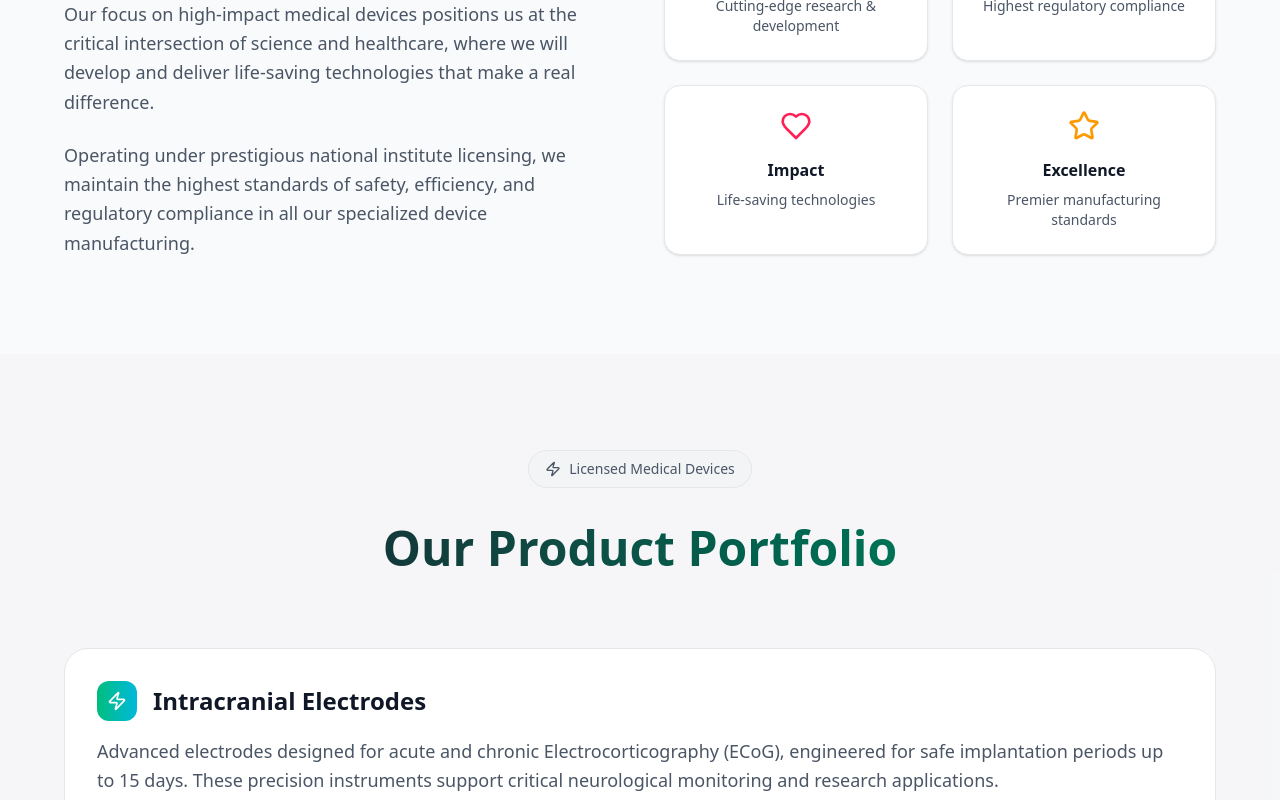
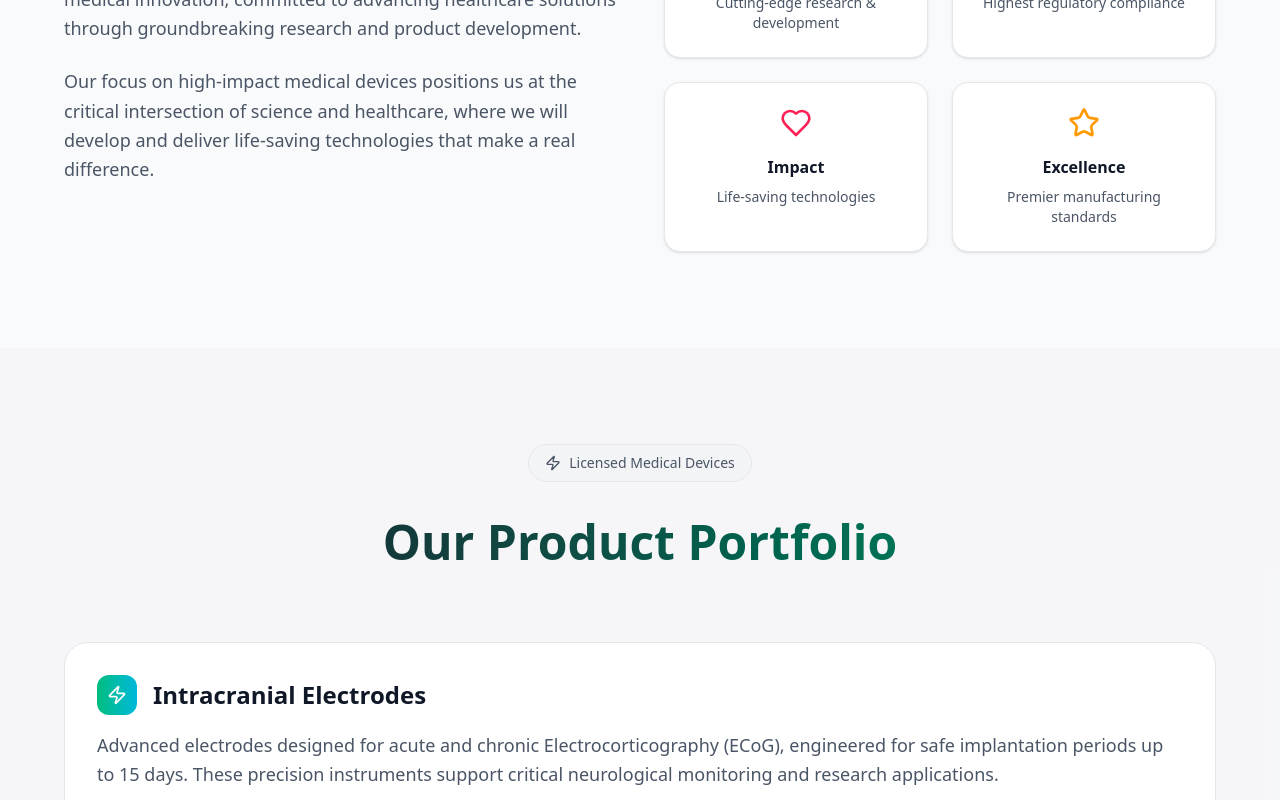
Before and after one commit to kaur-rajdeep/Synapticore, a React (Vite) app: page / in a window 1280 px wide. Shown: the part 1206-2006 px from the top of the page. Built offline with nearby package versions, Linux system fonts and the light colour scheme.

Commit message:
removing pg

```diff
--- a/src/LandingPage.jsx
+++ b/src/LandingPage.jsx
@@ -313,12 +313,6 @@ const LandingPage = () => {
                 develop and deliver life-saving technologies that make a real
                 difference.
               </p>
-              <p className={`text-md lg:text-lg leading-relaxed ${themeClasses.aboutText}`}>
-                Operating under prestigious national institute licensing, we
-                maintain the highest standards of safety, efficiency, and
-                regulatory compliance in all our specialized device
-                manufacturing.
-              </p>
             </div>
 
             <div className="grid md:grid-cols-2 gap-6">
```
